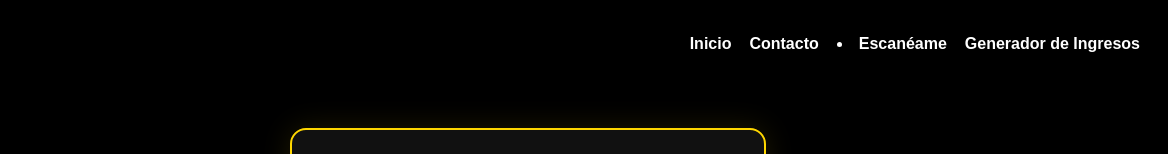
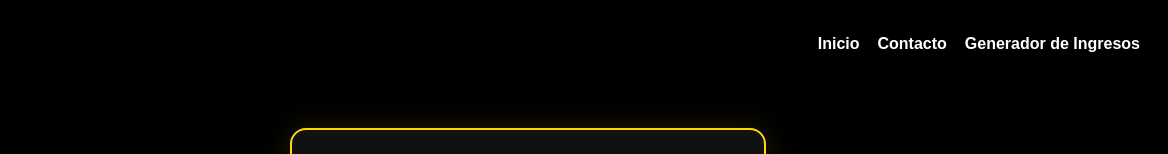
Before and after one commit to elispastorst/electro-mundial, a plain HTML site: page index.html in a window 1280 px wide. Shown: the top 154 px of the page, 112-1280 px from the left. Drawn offline with Linux system fonts and the light colour scheme; grey boxes are pictures that could not be loaded.

Commit message:
Update index.html

```diff
--- a/index.html
+++ b/index.html
@@ -181,7 +181,6 @@
       <nav>
         <a href="#inicio">Inicio</a>
         <a href="#contacto">Contacto</a>
-<li><a href="#escanear">Escanéame</a></li>
         <a href="#ingresos">Generador de Ingresos</a>
       </nav>
 
```
